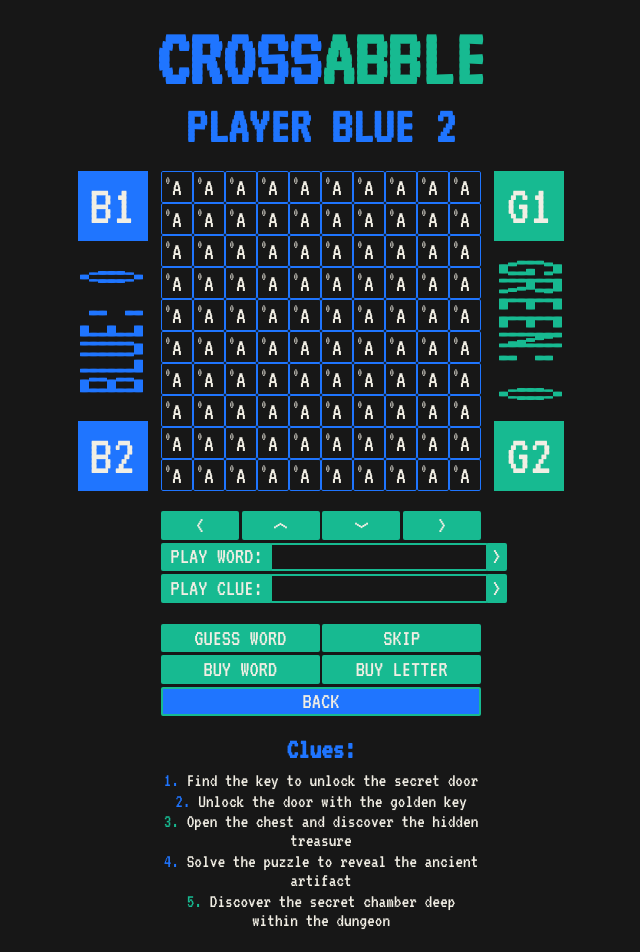
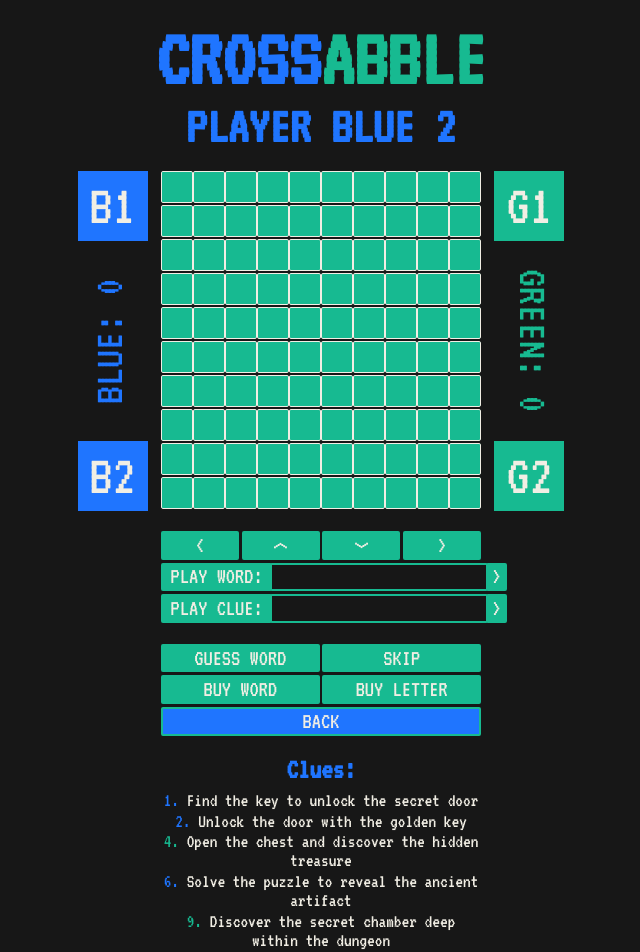
Before and after one commit to Lab-Accident/crossabble, a React (Vite) app in the folder client/: page /play in a window 1280 px wide. Shown: the top 952 px of the page, without its empty margins (319-959 px from the left). Built offline with nearby package versions, Linux system fonts and the light colour scheme.

Commit message:
cell updates

```diff
--- a/client/src/App.jsx
+++ b/client/src/App.jsx
@@ -8,7 +8,8 @@ import PlayScreen from './pages/PlayScreen';
 import GameListScreen from './pages/GameListScreen';
 
 export const CurrentMenuContext = React.createContext();
-export const UsersContext = createContext();
+export const UsersContext = React.createContext();
+export const clueContext = React.createContext();
 
 const App = () => {
 
--- a/client/src/components/ClueList.jsx
+++ b/client/src/components/ClueList.jsx
@@ -5,19 +5,19 @@ function ClueList() {
   const { usersTeam } = useContext(UsersContext);
 
   const clues = [
-    { text: 'Find the key to unlock the secret door', team: 'T1', index: 1, down: false, length: 4},
-    { text: 'Unlock the door with the golden key', team: 'T1', index: 2, down: true, length: 3},
-    { text: 'Open the chest and discover the hidden treasure', team: 'T2', index: 3, down: false, length: 7},
-    { text: 'Solve the puzzle to reveal the ancient artifact', team: 'T1', index: 4, down: true, length: 5},
-    { text: 'Discover the secret chamber deep within the dungeon', team: 'T2', index: 5, down: false, length: 4},
+    { text: 'Find the key to unlock the secret door', team: 'T1', xloc: 0, yloc: 0, num: 1, down: false, length: 4},
+    { text: 'Unlock the door with the golden key', team: 'T1', xloc: 0, yloc: 0, num: 2, down: true, length: 3},
+    { text: 'Open the chest and discover the hidden treasure', team: 'T2', num: 4, xloc: 0, yloc: 0, down: false, length: 7},
+    { text: 'Solve the puzzle to reveal the ancient artifact', team: 'T1', num: 6, xloc: 0, yloc: 0, down: true, length: 5},
+    { text: 'Discover the secret chamber deep within the dungeon', team: 'T2', num: 9, xloc: 0, yloc: 0, down: false, length: 4},
   ];
 
   return (
     <>
     <h1 className={`clue-title ${usersTeam}`}>Clues:</h1>
     <ol className='cluelist'>
-      {clues.map((clue, _) => (
-        <li key={clue.index} className={clue.team}>
+      {clues.map((clue, index) => (
+        <li num={clue.num} key={clue.num} className={clue.team}>
           {clue.text}
         </li>
       ))}
--- a/client/src/components/GameBoard.jsx
+++ b/client/src/components/GameBoard.jsx
@@ -8,9 +8,9 @@ function GameBoard() {
 
   const [blueScore, setBlueScore] = useState(0);
   const [greenScore, setGreenScore] = useState(0);
-  const [colHeight, setColHeight] = useState(0);
-  const [cellSize, setCellSize] = useState(0);
-  const [teamLabelTextWidth, setTeamLabelTextWidth] = useState(0);
+  const [colHeight, setColHeight] = useState(200);
+  const [cellSize, setCellSize] = useState(25);
+  const [teamLabelTextWidth, setTeamLabelTextWidth] = useState(70);
 
   useEffect(() => {
     const handleResize = () => {
--- a/client/src/components/cell.jsx
+++ b/client/src/components/cell.jsx
@@ -1,13 +1,20 @@
 import React, { useContext, useEffect, useState } from 'react'
 //import { GameContext } from '../game_context'
 import { gridCellSizeContext } from './GameBoard'
+import {UsersContext } from '../App';
 
 function Cell() {
 
   const { cellSize } = useContext(gridCellSizeContext);
+  const { usersTeam } = useContext(UsersContext);
+  const [letter, setLetter] = useState('');
+  const [index, setIndex] = useState('');
+  const [owner, setOwner] = useState('');
+  const [state, setState] = useState('');
 
-  let index = 0;
-  let letter = 'A';
+
+  // let index = 0;
+  // let letter = 'A';
 
   const getIndexTextStyle = (size) => {
     const fontSize = size / 2.7;
@@ -32,9 +39,9 @@ function Cell() {
 
   return (
     <div>
-      <button className='cell team1 guessed' style={getCellSize(cellSize)}>
-        <span className="index" style={getIndexTextStyle(cellSize)} >{index}</span>
-        <span className="letter" style={getLetterTextStyle(cellSize)}>{letter}</span>
+      <button className={`cell unguessed team2 ${usersTeam}`} style={getCellSize(cellSize)}>
+        <span className="index" style={getIndexTextStyle(cellSize)} >{}</span>
+        <span className="letter" style={getLetterTextStyle(cellSize)}>{}</span>
       </button>
     </div>
   )
--- a/client/src/pages/PlayScreen.jsx
+++ b/client/src/pages/PlayScreen.jsx
@@ -7,6 +7,7 @@ import GuessWordMenu from '../components/menus/GuessWordMenu'
 import BuyLetterMenu from '../components/menus/BuyLetterMenu'
 import InactiveMenu from '../components/menus/InactiveMenu'
 import BuyWordMenu from '../components/menus/BuyWordMenu'
+
 import { CurrentMenuContext } from '../App'
 import { UsersContext } from '../App'
 
--- a/client/src/styles/cell.scss
+++ b/client/src/styles/cell.scss
@@ -33,10 +33,11 @@ $NORMAL_BORDER: 0.1rem solid;
     }
 
     &.empty {
-        &.team1:hover {
+        background-color: transparent;
+        &.T1:hover {
             border: $COLOR_TEAM_1 $BOLD_BORDER;
         }
-        &.team2:hover {
+        &.T2:hover {
             border: $COLOR_TEAM_2 $BOLD_BORDER;
         }
       }
@@ -48,9 +49,11 @@ $NORMAL_BORDER: 0.1rem solid;
       &.team2 {
         background-color: $COLOR_TEAM_2;
       }
-      &:hover {
-        //change to users team color?
-        border: $COLOR_HIGHLIGHT_LIGHTER $BOLD_BORDER;
+      &.T1:hover {
+        border: $COLOR_TEAM_1_LIGHTER $BOLD_BORDER;
+      }
+      &.T2:hover {
+        border: $COLOR_TEAM_2_LIGHTER $BOLD_BORDER;
       }
     }
 
--- a/client/src/styles/cluelist.css
+++ b/client/src/styles/cluelist.css
@@ -35,7 +35,7 @@
 
 .cluelist {
   text-align: center;
-  list-style-position: inside;
+  list-style: none;
   padding: 0.3rem 0rem 3rem 0rem;
   margin: 0;
   width: max(250px, 40vh);
@@ -46,10 +46,13 @@
   font-family: "VT323", monospace;
   padding: 0.05rem;
   color: hsl(46, 32%, 92%);
+  position: relative;
 }
-.cluelist li.T1::marker {
+.cluelist li.T1::before {
+  content: attr(num) ". ";
   color: hsl(217, 100%, 56%);
 }
-.cluelist li.T2::marker {
+.cluelist li.T2::before {
+  content: attr(num) ". ";
   color: hsl(165, 78%, 41%);
 }
--- a/client/src/styles/cluelist.scss
+++ b/client/src/styles/cluelist.scss
@@ -15,7 +15,7 @@
 }
 .cluelist {
     text-align: center;
-    list-style-position: inside;
+    list-style: none;
     padding: 0.3rem 0rem 3rem 0rem;
     margin: 0;
     width: max(250px, 40vh);
@@ -26,16 +26,16 @@
         font-family: $MAIN_FONT;
         padding: 0.05rem;
         color: $COLOR_HIGHLIGHT;
+        position: relative;
 
-        &.T1 {
-            &::marker {
-                color: $COLOR_TEAM_1;
-            }
+        &.T1::before {
+            content: attr(num) ". ";
+            color: $COLOR_TEAM_1;
         }
-        &.T2 {
-            &::marker {
+        &.T2::before {
+            content: attr(num) ". ";
             color: $COLOR_TEAM_2;
-            }
         }
+
     }
 }
```
Also changed, not shown: client/src/styles/cell.css (+10 -4 lines).
